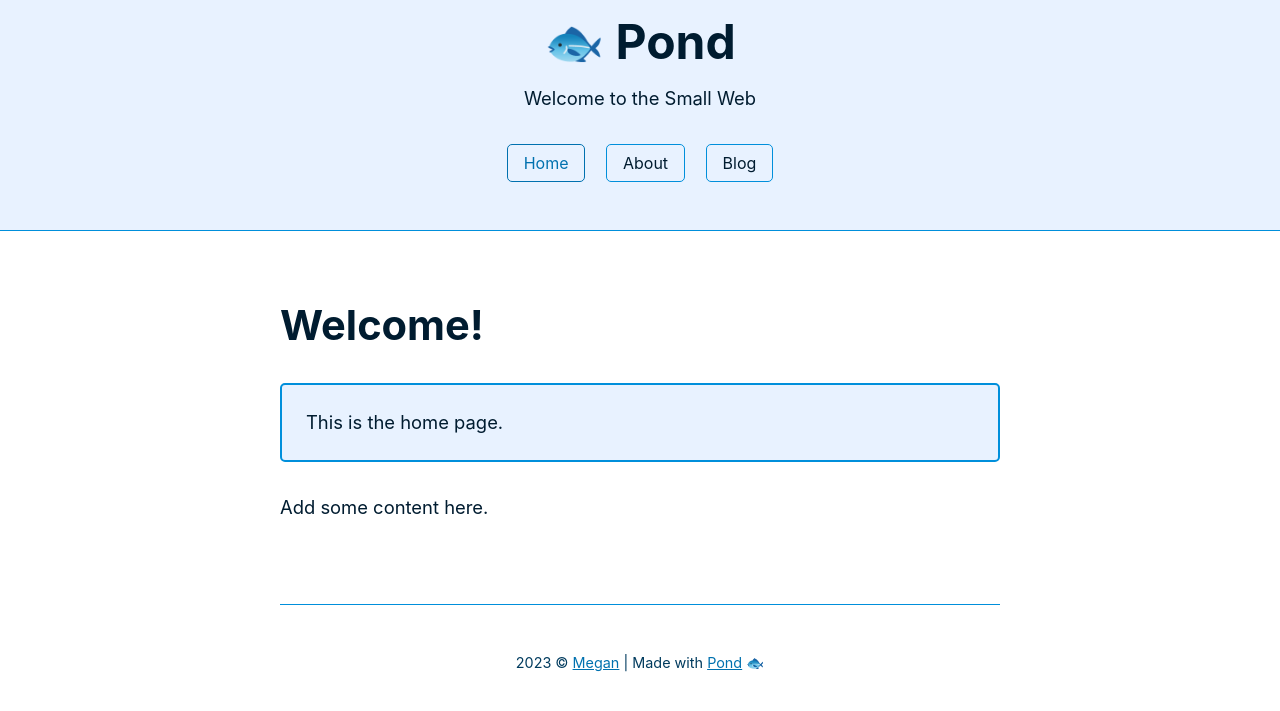
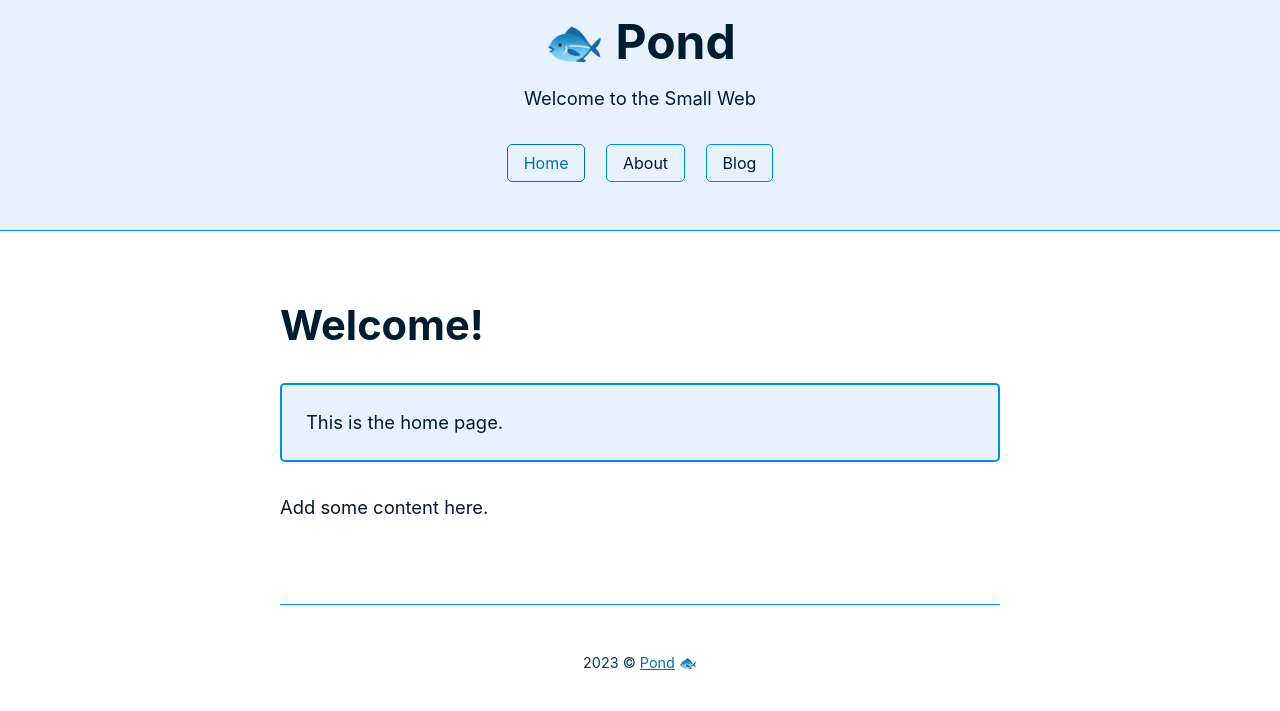
Before and after one commit to megdna/pond, a Jekyll site: the page built from index.md, in a window 1280 px wide. Shown: the top 711 px of the page. Built offline with Jekyll 4.4.1, drawn with Linux system fonts in a browser that asks for light colours.

Commit message:
Update theme

```diff
--- a/_config.yml
+++ b/_config.yml
@@ -2,19 +2,17 @@
 lang: en
 locale: en_US
 
+repo: "https://github.com/megdna/pond"
 url: "https://megdna.github.io"
 baseurl: "/pond"
-
-repo: "https://github.com/megdna/pond"
-name: Pond
 
 permalink: :title
 title: Pond
 description: Welcome to the Small Web
 
-author: Megan
+author:
 emoji: 🐟
-goatcounter: meg
+goatcounter: git
 
 nav:
 - name: Home
--- a/_includes/footer.html
+++ b/_includes/footer.html
@@ -1,4 +1,4 @@
-<p>{{ site.time | date: '%Y' }} &copy; <a href="{{ site.baseurl }}/">{{ site.author }}</a> | Made with <a href="{{ site.repo }}" target="_blank">{{ site.name }}</a>{% if site.emoji %} {{ site.emoji }}{% endif %}</p>
+<p>{{ site.time | date: '%Y' }} &copy; <a href="{{ site.repo }}" target="_blank">{{ site.title }}</a>{% if site.emoji %} {{ site.emoji }}{% endif %}</p>
 
 {% if site.goatcounter %}
 <script data-goatcounter="https://{{ site.goatcounter }}.goatcounter.com/count"
--- a/assets/css/style.css
+++ b/assets/css/style.css
@@ -11,14 +11,14 @@
   /* Default (light) theme */
   --bg: #fff;
   --accent-bg: #E8F2FF;
+  --border: #008FDB;
+  --accent: #0071AF;
+  --disabled: #C6E0FF;
   --text: #001C30;
   --text-light: #003B5E;
-  --border: #008FDB;
-  --accent: #0071AF;
+  --preformatted: #003B5E;
   --code: #DE0051;
-  --preformatted: #003B5E;
   --marked: #FFE53E;
-  --disabled: #C6E0FF;
 }
 
 /* Dark theme */
@@ -28,12 +28,14 @@
     color-scheme: dark;
     --bg: #001C30;
     --accent-bg: #003B5E;
+    --border: #0071AF;
+    --accent: #008FDB;
+    --disabled: #003B5E;
     --text: #E8F2FF;
     --text-light: #C6E0FF;
-    --accent: #0071AF;
-    --code: #DE0051;
-    --preformatted: #E8F2FF;
-    --disabled: #001C30;
+    --preformatted: #C6E0FF;
+    --code: #FF426C;
+    --marked: #FFF9E5;
   }
   /* Add a bit of transparency so light media isn't so glaring in dark mode */
   img,
```
Also changed, not shown: _posts/2023-09-12-style-demo.md (+4 -4 lines), README.md.
